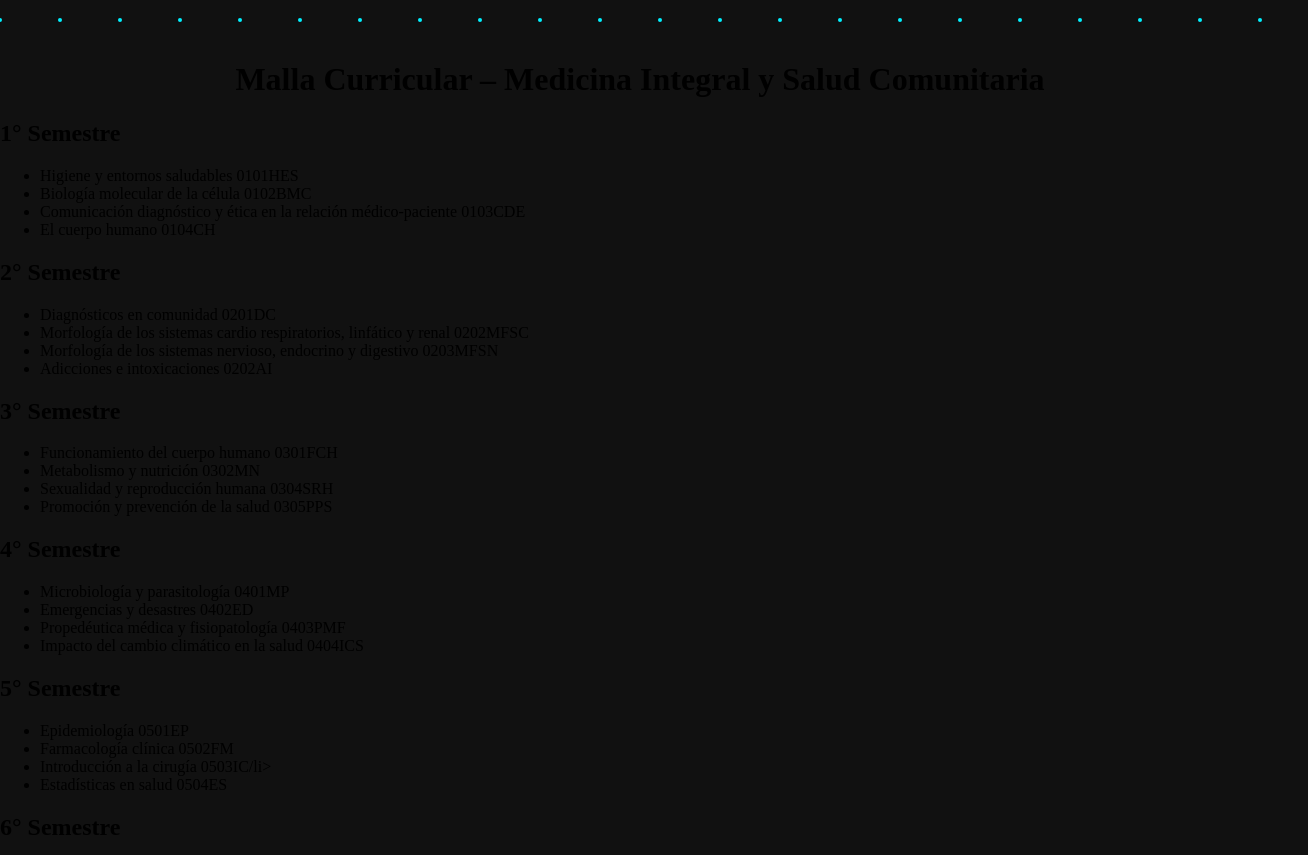
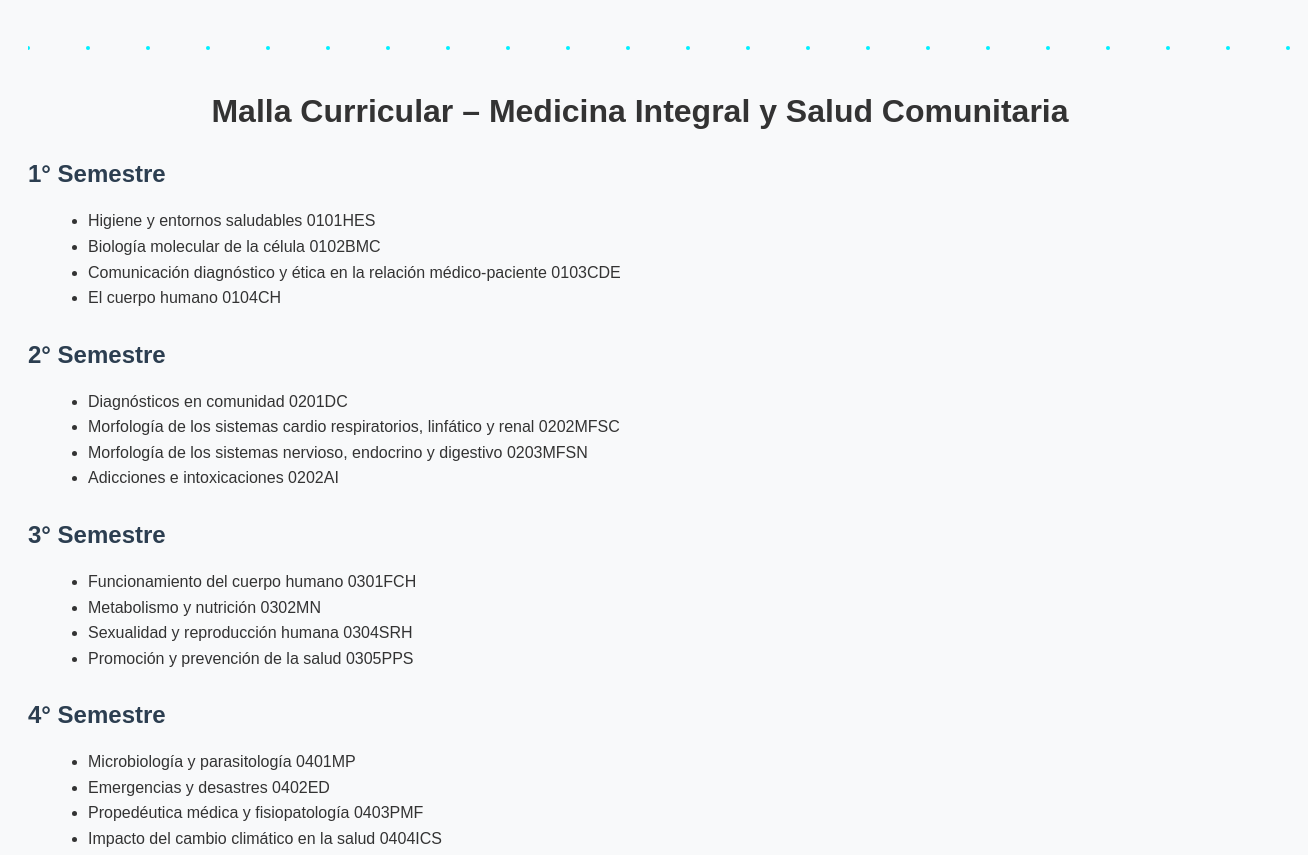
Before and after one commit to Jane2891/Malla-Licenciatura-en-Medicina-Integral-y-Salud-Comunitaria, a plain HTML site: page index.html in a window 1280 px wide. Shown: the part 760-1615 px from the top of the page, 1308 px wide, since content can reach past the window. Drawn offline with Linux system fonts and the light colour scheme.

Commit message:
Update style.css

```diff
--- a/style.css
+++ b/style.css
@@ -1,10 +1,17 @@
-body, html {
-  margin: 0;
-  padding: 0;
-  overflow: hidden;
-  background-color: #111;
+body {
+  font-family: Arial, sans-serif;
+  background-color: #f8f9fa;
+  color: #333;
+  padding: 20px;
 }
 
-canvas {
-  display: block;
+h2, h3 {
+  color: #2c3e50;
+  margin-top: 30px;
 }
+
+ul {
+  list-style-type: disc; /* Puedes cambiar por circle, square o none */
+  margin-left: 20px;
+  line-height: 1.6;
+}
```
